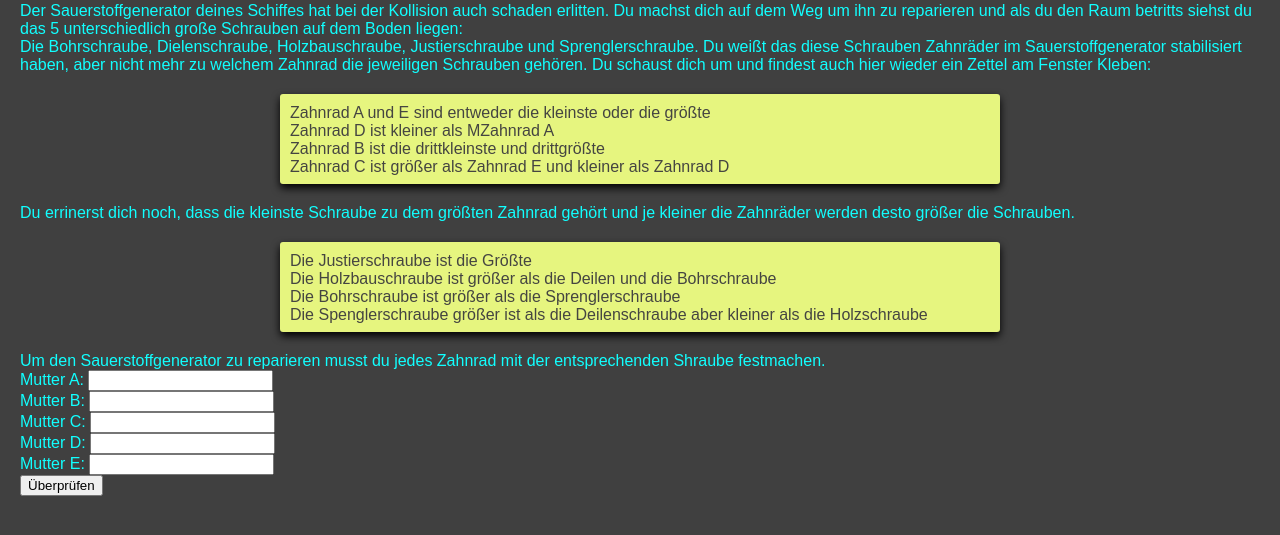
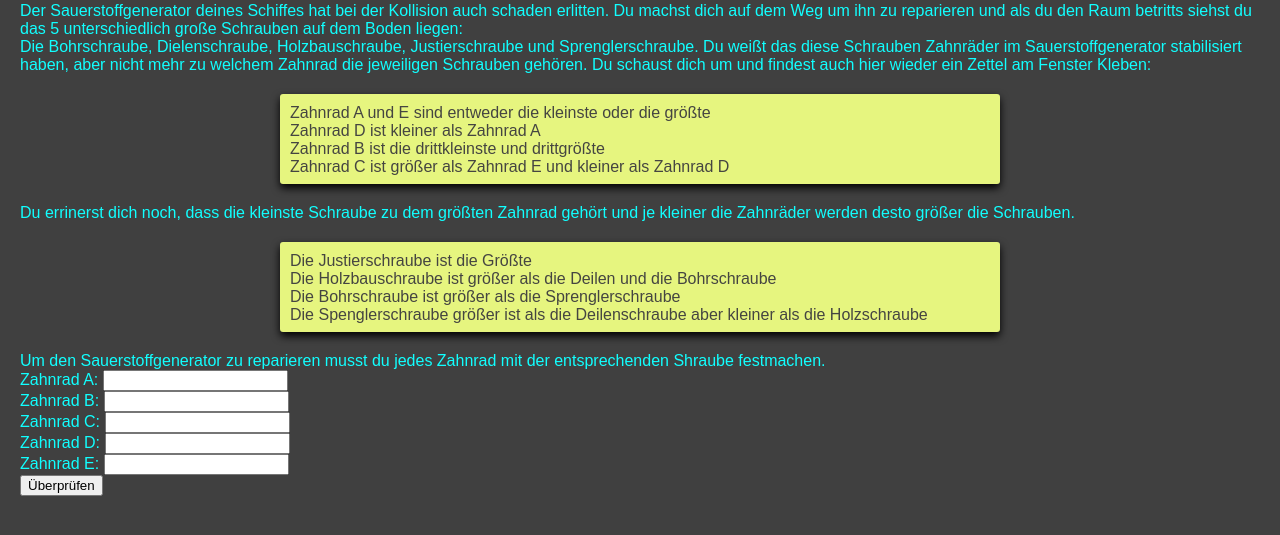
Before and after one commit to Xilef12000/Escaperoom_Game, a Flask app: page /raetsel03 in a window 1280 px wide. Shown: the part 68-603 px from the top of the page. Run offline with Flask 3, Linux system fonts and the light colour scheme.

```diff
--- a/Website/templates/raetsel03.html
+++ b/Website/templates/raetsel03.html
@@ -21,7 +21,7 @@
 
 <div class="box">
     <a>Zahnrad A und E sind entweder die kleinste oder die größte <br>
-    Zahnrad D ist kleiner als MZahnrad A <br>
+    Zahnrad D ist kleiner als Zahnrad A <br>
     Zahnrad B ist die drittkleinste und drittgrößte <br>
     Zahnrad C ist größer als Zahnrad E und kleiner als Zahnrad D</a>
 </div>
@@ -39,15 +39,15 @@
 <a>Um den Sauerstoffgenerator zu reparieren musst du jedes Zahnrad mit der entsprechenden Shraube festmachen.</a>
 
 <form action="{{ url_for('views.check_solution') }}" method="POST">
-    <label for="solution_a">Mutter A:</label>
+    <label for="solution_a">Zahnrad A:</label>
     <input type="text" id="solution_a" name="solution_a" required><br>
-    <label for="solution_b">Mutter B:</label>
+    <label for="solution_b">Zahnrad B:</label>
     <input type="text" id="solution_b" name="solution_b" required><br>
-    <label for="solution_c">Mutter C:</label>
+    <label for="solution_c">Zahnrad C:</label>
     <input type="text" id="solution_c" name="solution_c" required><br>
-    <label for="solution_d">Mutter D:</label>
+    <label for="solution_d">Zahnrad D:</label>
     <input type="text" id="solution_d" name="solution_d" required><br>
-    <label for="solution_e">Mutter E:</label>
+    <label for="solution_e">Zahnrad E:</label>
     <input type="text" id="solution_e" name="solution_e" required><br>
     <input type="hidden" name="riddle" value="raetsel03">
     <button type="submit">Überprüfen</button>
```
